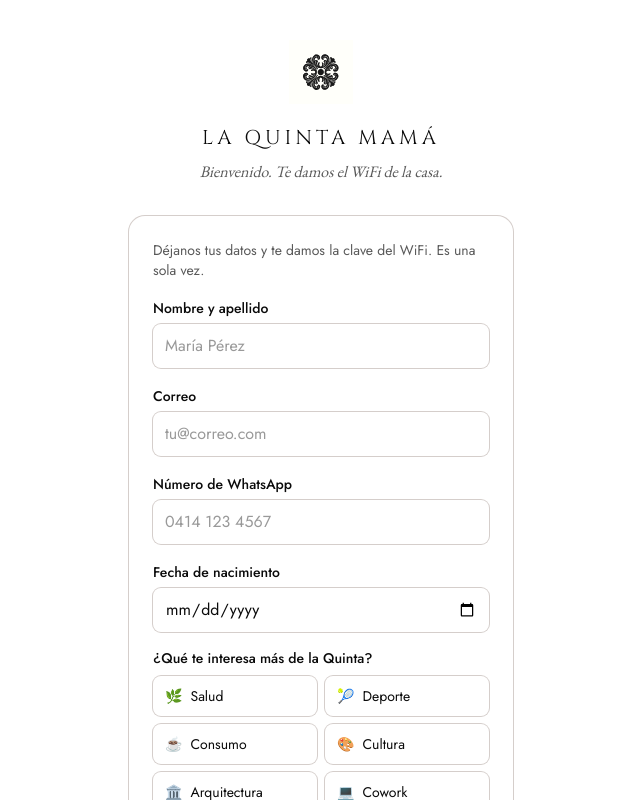
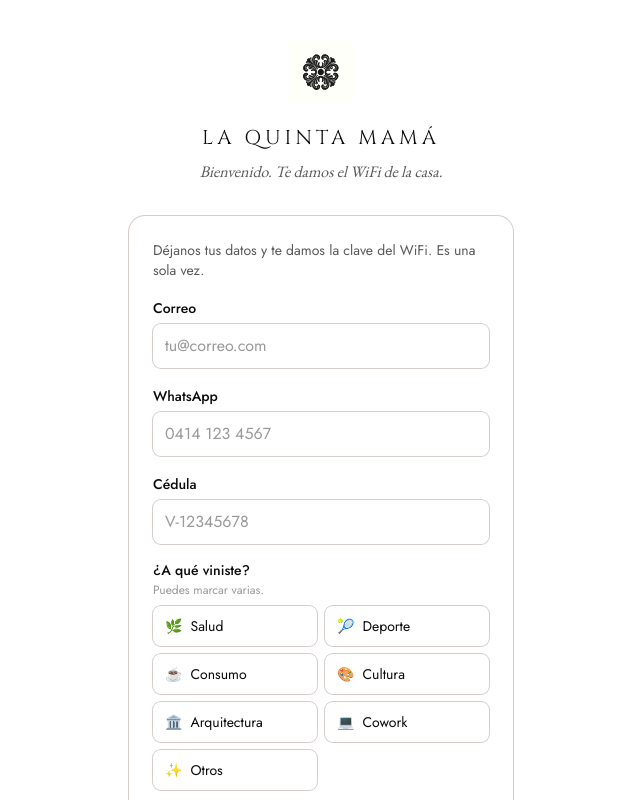
Before and after one commit to Rolopietri/Quinta-mama-, a Next.js app: page /wifi in a window 1280 px wide. Shown: the top 800 px of the page, without its empty margins (319-959 px from the left). Built offline with nearby package versions, Linux system fonts and the light colour scheme; no server answers.

Commit message:
Update WifiForm.tsx

```diff
--- a/src/app/wifi/WifiForm.tsx
+++ b/src/app/wifi/WifiForm.tsx
@@ -4,22 +4,27 @@ import { useState } from "react";
 import { ClaveWifi } from "./ClaveWifi";
 import { INTERESES, validarRegistro, type WifiConfig } from "@/lib/wifi";
 
-type Respuesta = WifiConfig & { nuevo: boolean; visitas: number; nombre: string };
+type Respuesta = WifiConfig & { nuevo: boolean; visitas: number };
 
 export function WifiForm({ origen }: { origen: string | null }) {
-  const [nombre, setNombre] = useState("");
   const [email, setEmail] = useState("");
   const [telefono, setTelefono] = useState("");
-  const [nacimiento, setNacimiento] = useState("");
+  const [cedula, setCedula] = useState("");
   const [promos, setPromos] = useState(true);
-  const [interes, setInteres] = useState("");
+  const [intereses, setIntereses] = useState<string[]>([]);
   const [estado, setEstado] = useState<"idle" | "enviando">("idle");
   const [error, setError] = useState("");
   const [ok, setOk] = useState<Respuesta | null>(null);
 
+  function alternar(valor: string) {
+    setIntereses((prev) =>
+      prev.includes(valor) ? prev.filter((v) => v !== valor) : [...prev, valor],
+    );
+  }
+
   async function enviar(e: React.FormEvent) {
     e.preventDefault();
-    const registro = { nombre, email, telefono, nacimiento, promos, interes };
+    const registro = { email, telefono, cedula, promos, intereses };
     const errores = validarRegistro(registro);
     if (errores.length) {
       setError(errores[0]);
@@ -46,7 +51,6 @@ export function WifiForm({ origen }: { origen: string | null }) {
     return (
       <ClaveWifi
         credenciales={{ ssid: ok.ssid, clave: ok.clave, mensaje: ok.mensaje }}
-        nombre={ok.nombre}
         visitas={ok.visitas}
       />
     );
@@ -61,18 +65,6 @@ export function WifiForm({ origen }: { origen: string | null }) {
         Déjanos tus datos y te damos la clave del WiFi. Es una sola vez.
       </p>
 
-      <Campo etiqueta="Nombre y apellido">
-        <input
-          type="text"
-          required
-          autoComplete="name"
-          placeholder="María Pérez"
-          value={nombre}
-          onChange={(e) => setNombre(e.target.value)}
-          className={CLASE_INPUT}
-        />
-      </Campo>
-
       <Campo etiqueta="Correo">
         <input
           type="email"
@@ -86,7 +78,7 @@ export function WifiForm({ origen }: { origen: string | null }) {
         />
       </Campo>
 
-      <Campo etiqueta="Número de WhatsApp">
+      <Campo etiqueta="WhatsApp">
         <input
           type="tel"
           required
@@ -99,30 +91,31 @@ export function WifiForm({ origen }: { origen: string | null }) {
         />
       </Campo>
 
-      <Campo etiqueta="Fecha de nacimiento">
+      <Campo etiqueta="Cédula">
         <input
-          type="date"
+          type="text"
           required
-          max={new Date().toISOString().slice(0, 10)}
-          value={nacimiento}
-          onChange={(e) => setNacimiento(e.target.value)}
+          inputMode="numeric"
+          autoComplete="off"
+          placeholder="V-12345678"
+          value={cedula}
+          onChange={(e) => setCedula(e.target.value)}
           className={CLASE_INPUT}
         />
       </Campo>
 
       <fieldset>
-        <legend className="text-sm font-medium text-cacao">
-          ¿Qué te interesa más de la Quinta?
-        </legend>
+        <legend className="text-sm font-medium text-cacao">¿A qué viniste?</legend>
+        <p className="mt-0.5 text-xs text-cacao-mute">Puedes marcar varias.</p>
         <div className="mt-2 grid grid-cols-2 gap-2">
           {INTERESES.map((op) => {
-            const activo = interes === op.valor;
+            const activo = intereses.includes(op.valor);
             return (
               <button
                 key={op.valor}
                 type="button"
                 aria-pressed={activo}
-                onClick={() => setInteres(op.valor)}
+                onClick={() => alternar(op.valor)}
                 className={`flex items-center gap-2 rounded-lg px-3 py-2.5 text-sm text-left ring-1 transition-colors ${
                   activo
                     ? "bg-terracotta text-white ring-terracotta"
```
